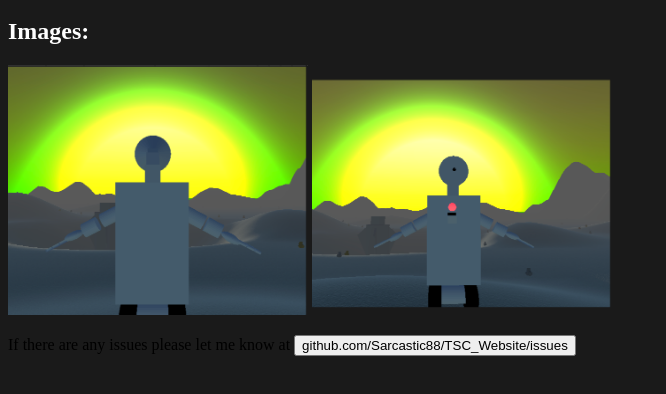
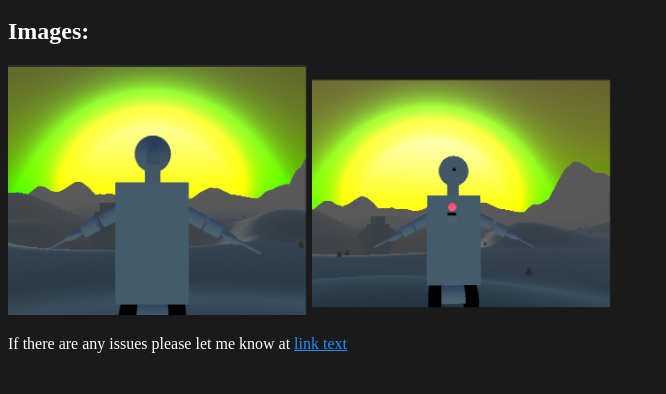
Before and after one commit to Sarcastic88/TSC_Website, a plain HTML site: page index.html in a window 1280 px wide. Shown: the part 132-526 px from the top of the page, without its empty margins (0-666 px from the left). Drawn offline with Linux system fonts and the light colour scheme.

Commit message:
Update index.html

```diff
--- a/index.html
+++ b/index.html
@@ -95,6 +95,6 @@
 
 <img src="Screenshot 2025-04-29 at 2.58.59 PM.png" alt="robot facing front" style="width:300px;height:250px;">
 
-<p>If there are any issues please let me know at <button button class="hi hi1" onclick="OpenIsuess()">github.com/Sarcastic88/TSC_Website/issues</button></p>
+<p style="color:White";>If there are any issues please let me know at <a style="color:DodgerBlue"; href="github.com/Sarcastic88/TSC_Website/issues">link text</a></p>
 </body>
 </html>
```
